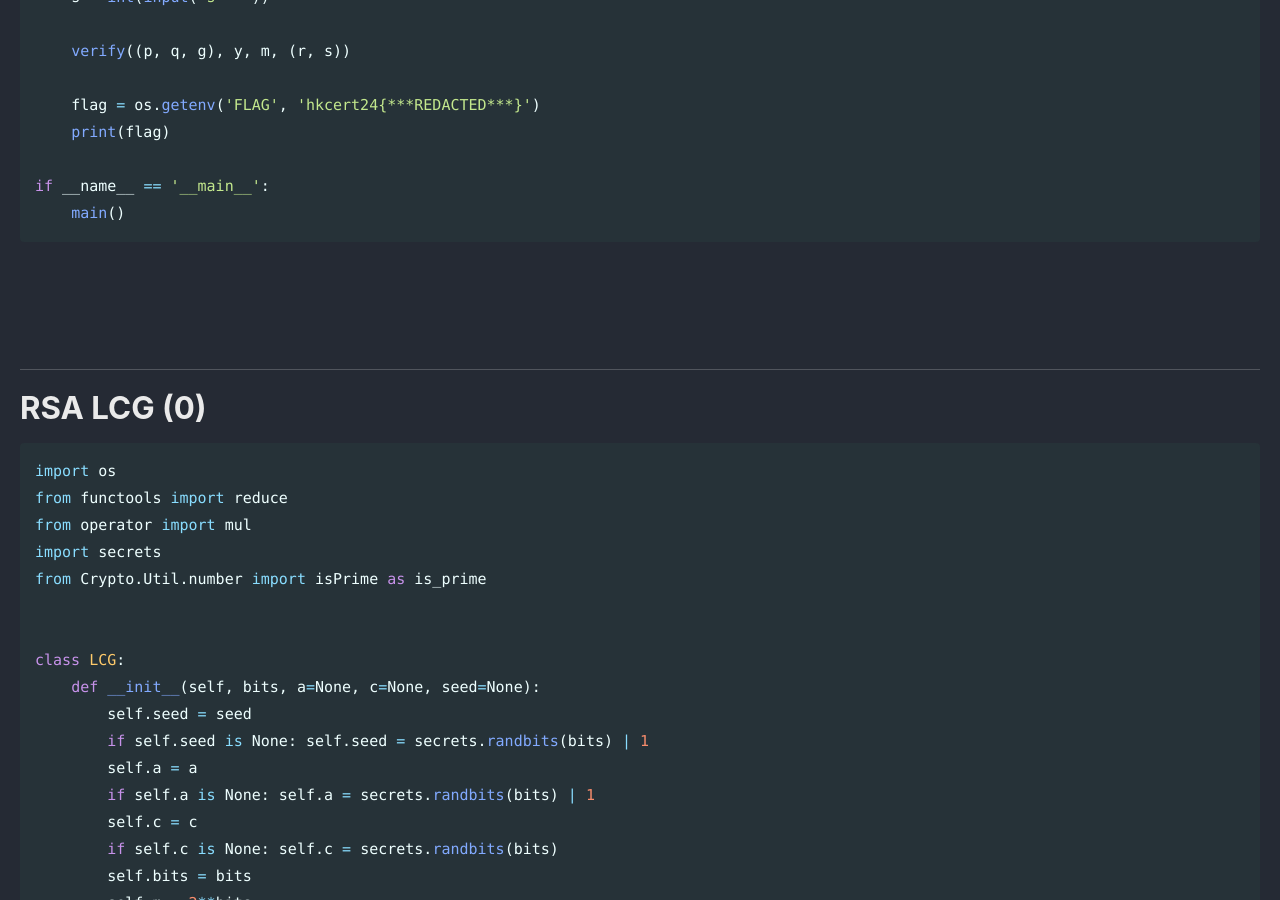
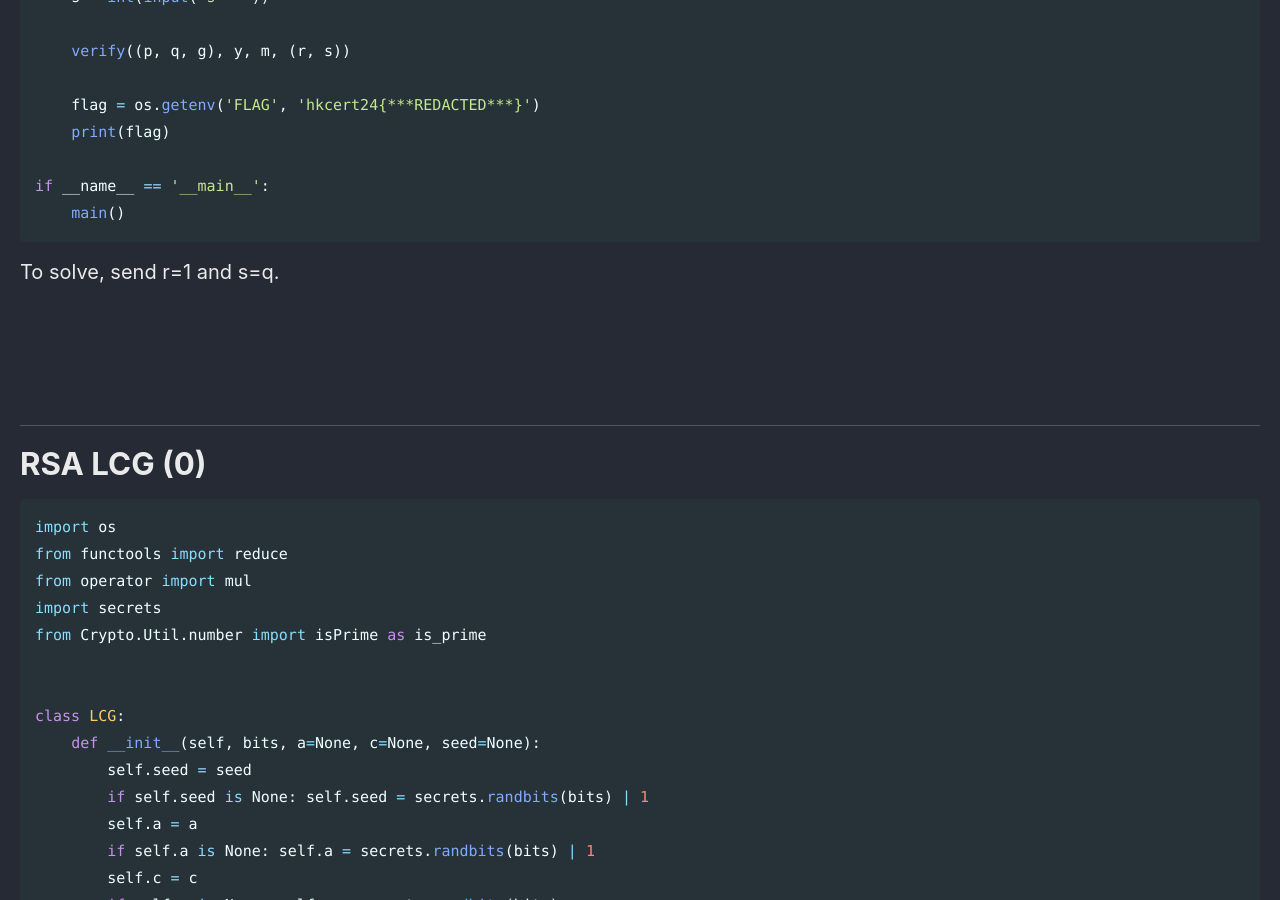
Before and after one commit to Connor-McCartney/Connor-McCartney.github.io, a Jekyll site: the page built from _pages/cryptography/other/HKCERT2024.md, in a window 1280 px wide and 900 px high, scrolled down 2316 px. Built offline with Jekyll 4.4.1, drawn with Linux system fonts in a browser that asks for light colours; cached includes are drawn as plain includes.

Commit message:
Update HKCERT2024.md

````diff
--- a/_pages/cryptography/other/HKCERT2024.md
+++ b/_pages/cryptography/other/HKCERT2024.md
@@ -94,6 +94,7 @@ if __name__ == '__main__':
     main()
 ```
 
+To solve, send r=1 and s=q.
 
 <br>
 
````
